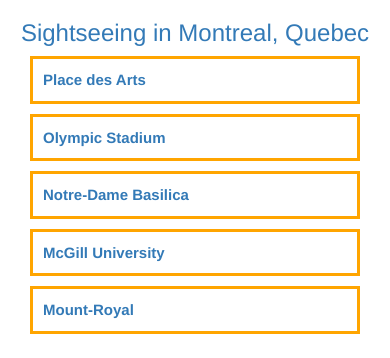
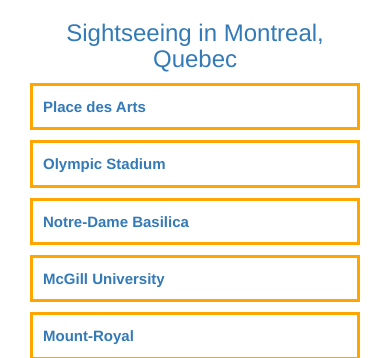
Before and after one commit to kaisadelmar/neighbourhood-map, a plain HTML site: page index.html in a window 390 px wide. Shown: the top 358 px of the page. Drawn offline with Linux system fonts and the light colour scheme; some packages are replaced by stand-ins of ours.

Commit message:
Fix duplicate class in index.html

```diff
--- a/index.html
+++ b/index.html
@@ -9,7 +9,7 @@
 </head>
 <body>
   <div class="container-fluid">
-    <div class="jumbotron" class="col-md-12">
+    <div class="jumbotron col-md-12">
     <h3>Sightseeing in Montreal, Quebec</h3></div>
       <div class="row">
   	    <div id="map-holder" class="col-md-12">
```
